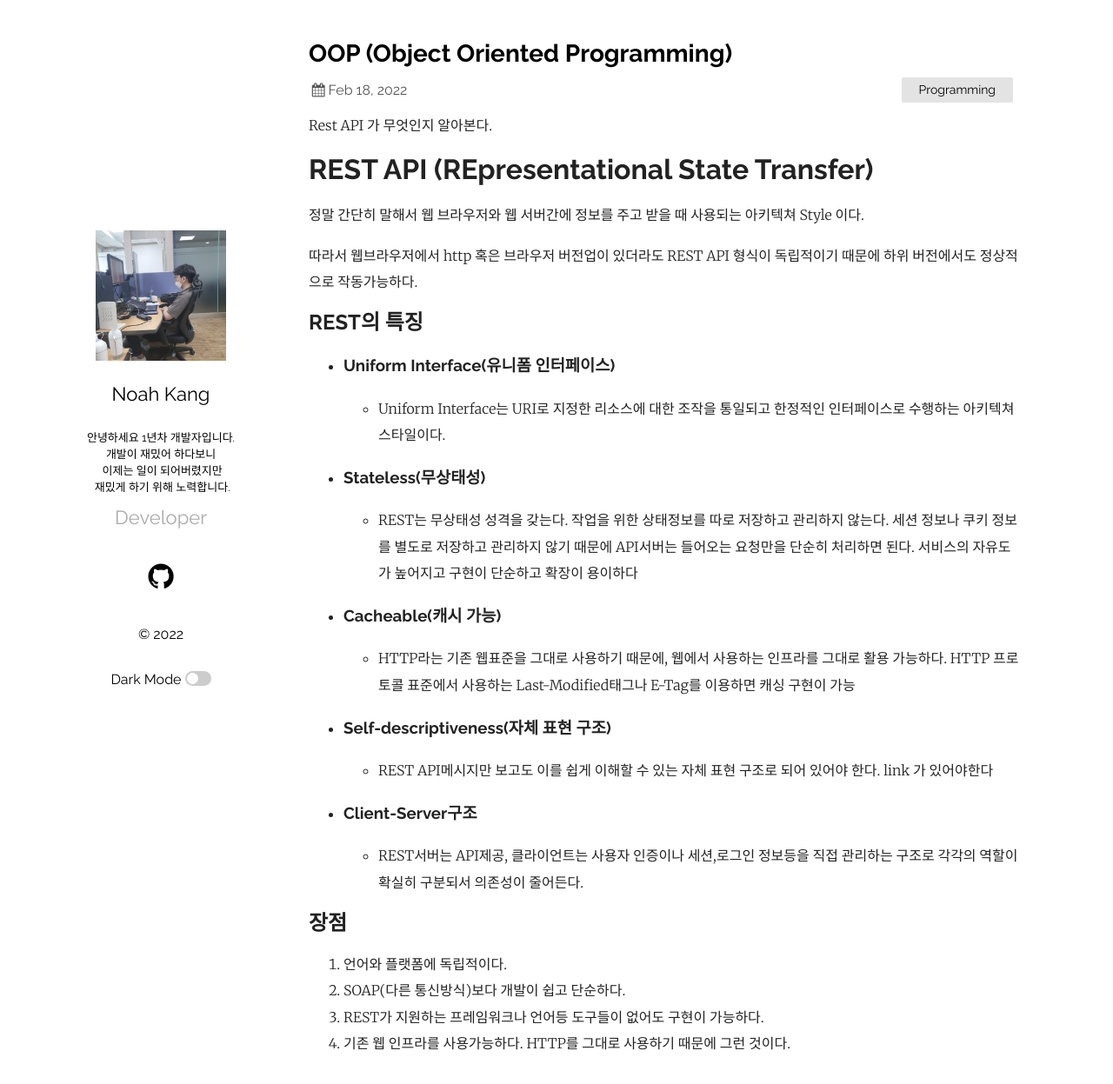
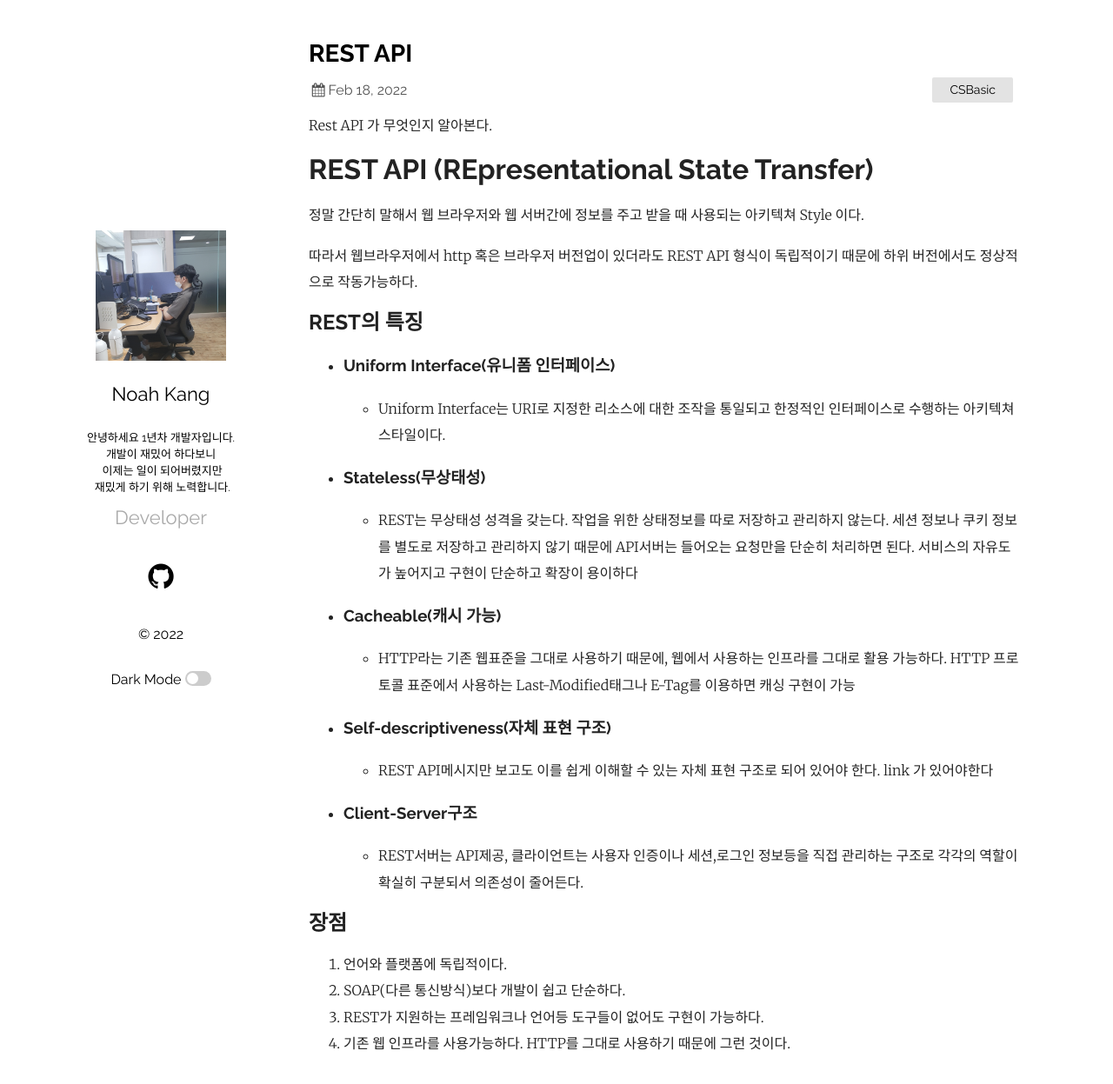
Before and after one commit to Knoa0405/Knoa0405.github.io, a Jekyll site: the page built from _posts/2022-02-18-RESTAPI.markdown, in a window 1280 px wide and 1261 px high. Shown: the top 1247 px of the window at 87% size. Built offline with Jekyll 4.4.1, drawn with Linux system fonts in a browser that asks for light colours.

Commit message:
Update post about rest api

```diff
--- a/_posts/2022-02-18-RESTAPI.markdown
+++ b/_posts/2022-02-18-RESTAPI.markdown
@@ -1,7 +1,7 @@
 ---
 layout: post
-title:  "OOP (Object Oriented Programming)"
-categories: Programming
+title:  "REST API"
+categories: CSBasic
 ---
 Rest API 가 무엇인지 알아본다.
 
```
